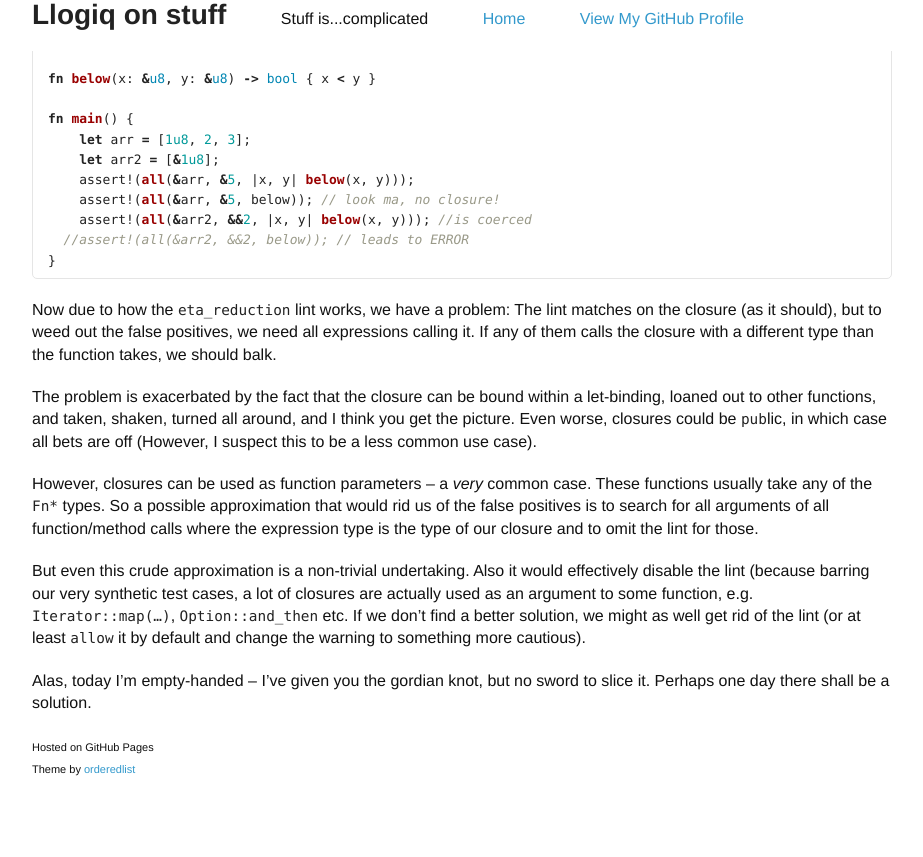
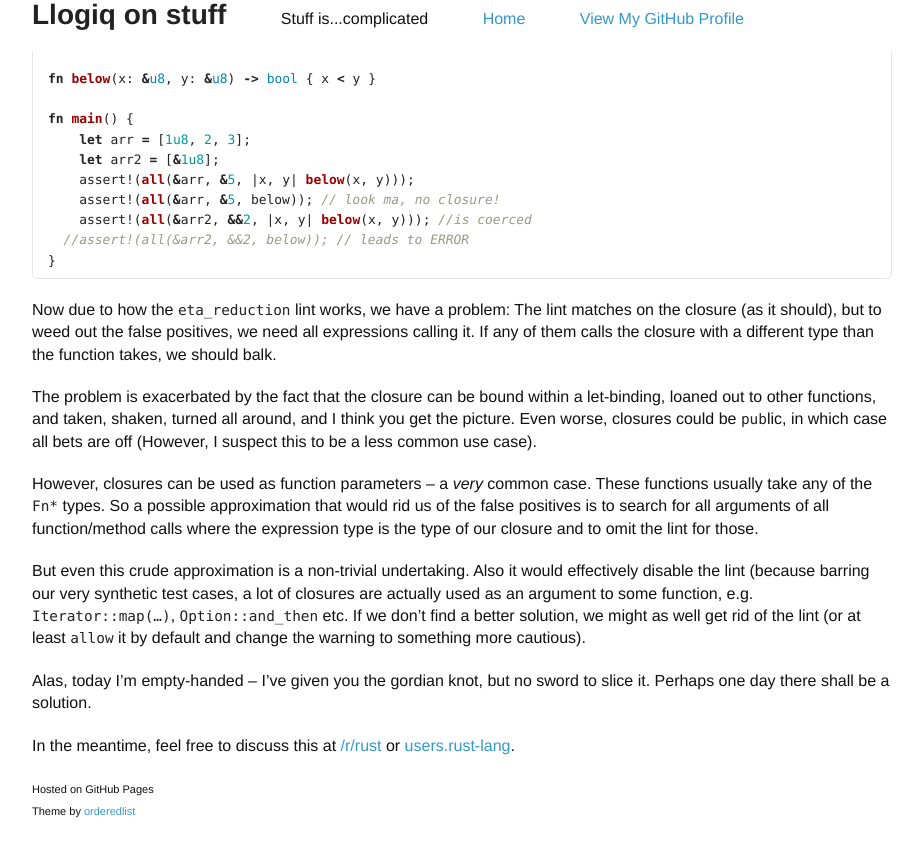
Before and after one commit to llogiq/llogiq.github.io, a Jekyll site: the page built from _posts/2015-08-14-coercion.md, in a window 1280 px wide and 900 px high, scrolled down 966 px. Shown: the top 857 px of the window, without its empty margins (178-1101 px from the left). Built offline with Jekyll 4.4.1, drawn with Linux system fonts in a browser that asks for light colours.

Commit message:
Added reddit/users link

```diff
--- a/_posts/2015-08-14-coercion.md
+++ b/_posts/2015-08-14-coercion.md
@@ -92,3 +92,8 @@ change the warning to something more cautious).
 
 Alas, today I'm empty-handed – I've given you the gordian knot, but no sword to
 slice it. Perhaps one day there shall be a solution.
+
+In the meantime, feel free to discuss this at
+[/r/rust](https://www.reddit.com/r/rust/comments/3gyjwb/blog_an_unfortunate_coercion/)
+or
+[users.rust-lang](https://users.rust-lang.org/t/blog-an-unfortunate-coercion/2427).
```
